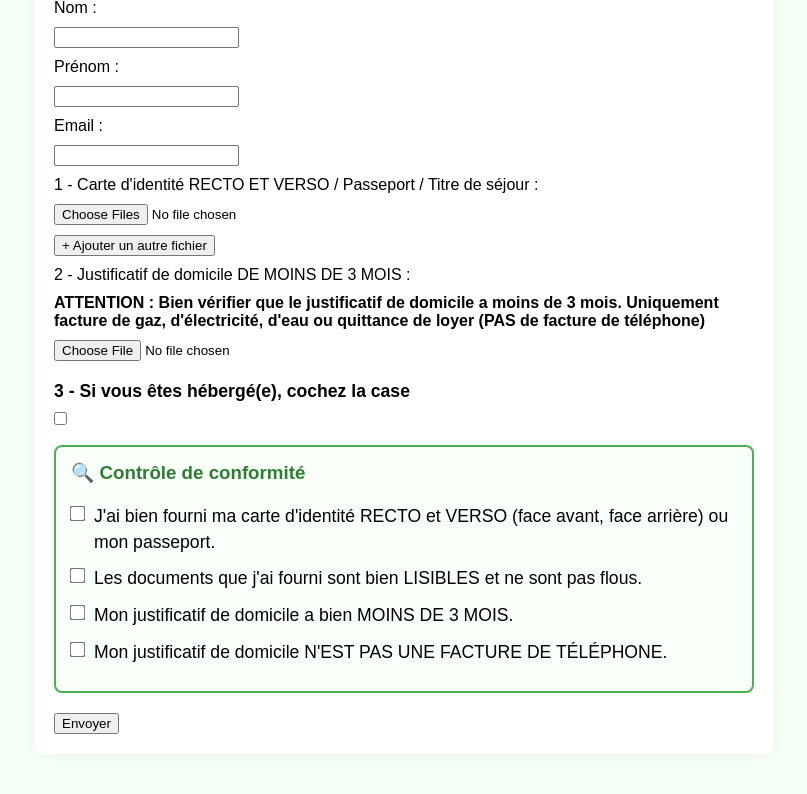
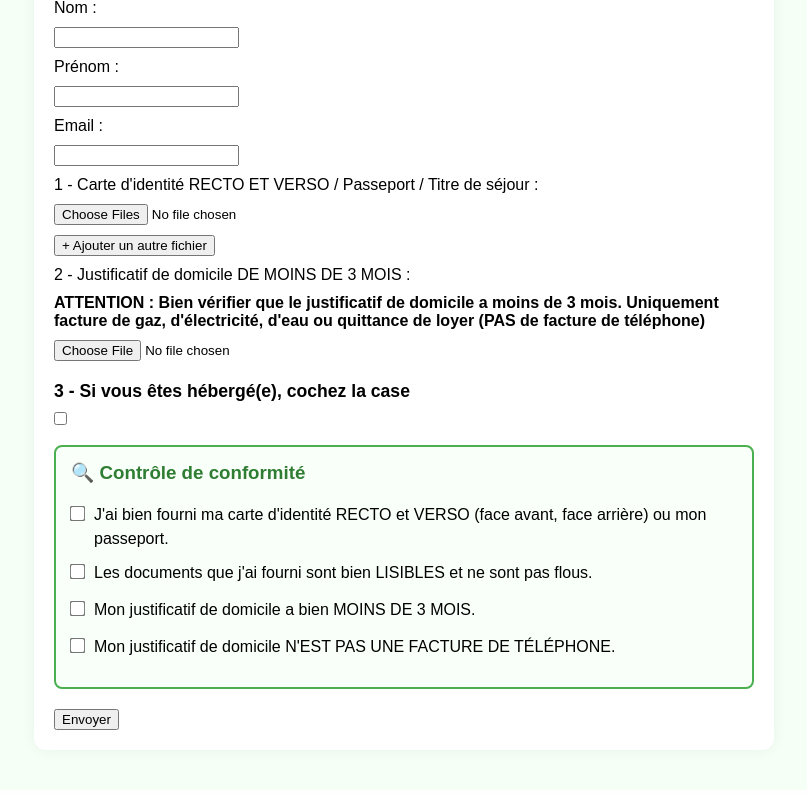
Before and after one commit to integraleacademy/CNAPSV5, a Flask app: page / in a window 1280 px wide. Shown: the part 298-1092 px from the top of the page, without its empty margins (236-1043 px from the left). After the commit the page ends 1050 px from the top, so only its background shows below. Run offline with Flask 3, Linux system fonts and the light colour scheme; parts of the project's set-up code (start-up, migrations or seed data) failed here and were passed over.

Commit message:
Update index.html

```diff
--- a/templates/index.html
+++ b/templates/index.html
@@ -2,7 +2,11 @@
 <html>
 <head>
 <title>Dépôt CNAPS</title>
+<meta name="viewport" content="width=device-width, initial-scale=1, maximum-scale=1">
 <style>
+        html, body {
+            -webkit-text-size-adjust: none !important; /* ✅ bloque le réajustement automatique sur mobile */
+        }
         body { font-family: Arial; background: #f5fff5; }
         label, input, textarea, select { display: block; margin: 10px 0; }
         #message {
@@ -26,8 +30,8 @@
             align-items: flex-start;
             gap: 10px;
             margin: 10px 0;
-            font-size: 1.1em !important;   /* ✅ force taille uniforme */
-            font-weight: normal !important; /* ✅ évite l’influence du <strong> précédent */
+            font-size: 16px !important;   /* ✅ taille fixe identique partout */
+            font-weight: normal !important;
             line-height: 1.5;
             color: #000;
         }
```
